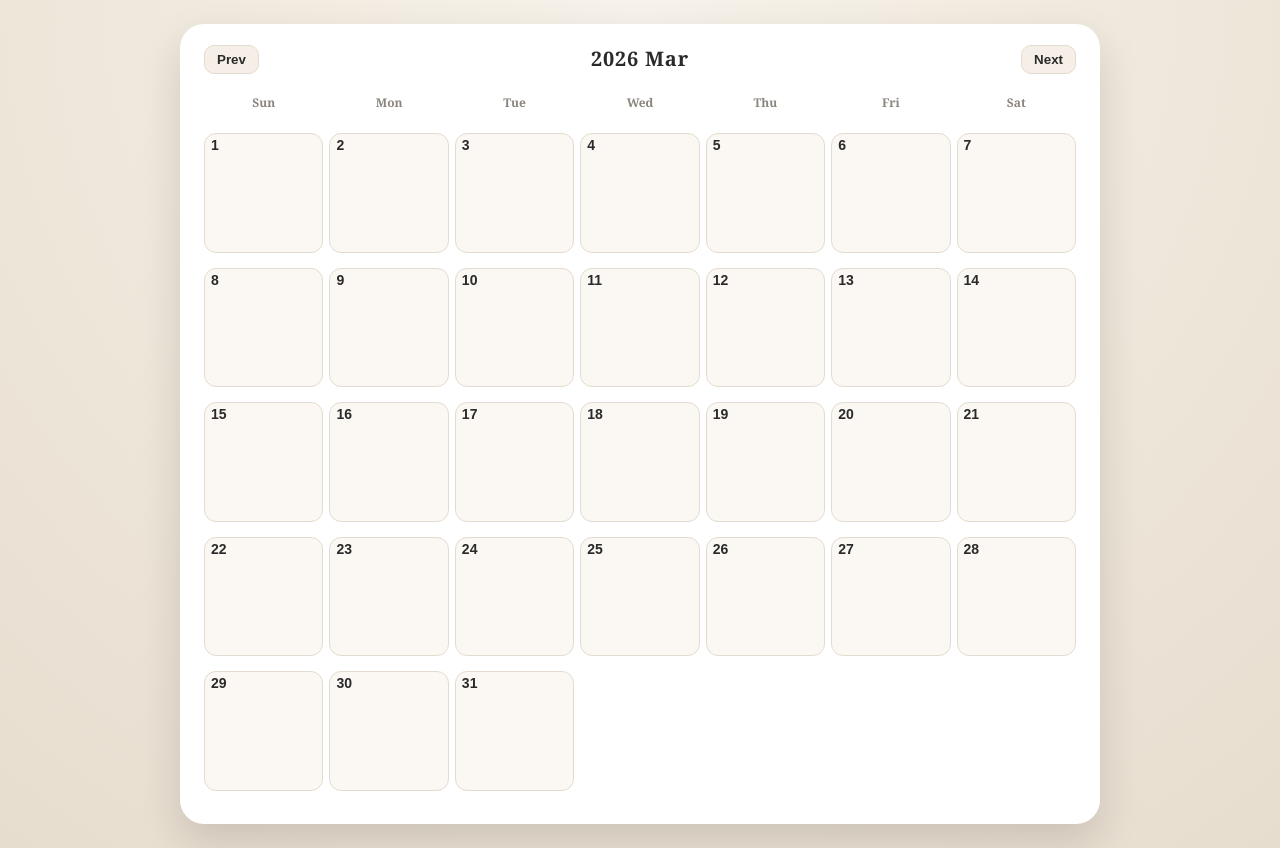
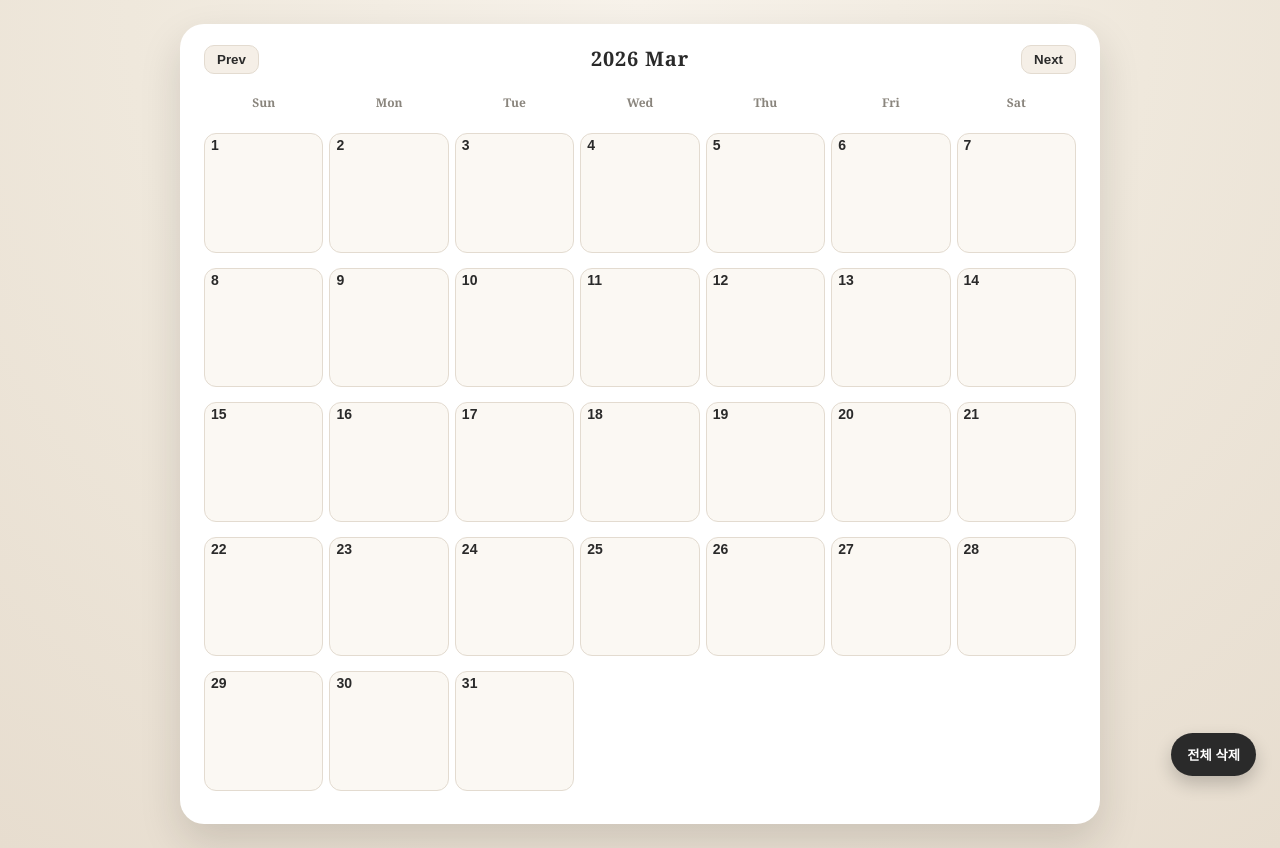
Before and after one commit to yerimkang96/test1, a React (Vite) app: page / in a window 1280 px wide. Built offline with nearby package versions, Linux system fonts and the light colour scheme.

Commit message:
Add delete all and long-press delete

```diff
--- a/src/App.css
+++ b/src/App.css
@@ -132,6 +132,25 @@
   display: none;
 }
 
+.calendar__delete-all {
+  position: fixed;
+  right: 24px;
+  bottom: 24px;
+  z-index: 999;
+  border: none;
+  background: #2a2a2a;
+  color: #fff;
+  padding: 12px 16px;
+  border-radius: 999px;
+  font-weight: 600;
+  cursor: pointer;
+  box-shadow: 0 8px 18px rgba(0, 0, 0, 0.2);
+}
+
+.calendar__delete-all:hover {
+  background: #1f1f1f;
+}
+
 .modal {
   position: fixed;
   inset: 0;
--- a/src/App.tsx
+++ b/src/App.tsx
@@ -1,6 +1,6 @@
 import { useEffect, useMemo, useRef, useState } from 'react';
 import './App.css';
-import { getAllStamps, putStamp, type StampRecord } from './db';
+import { clearAllStamps, deleteStamp, getAllStamps, putStamp, type StampRecord } from './db';
 
 const WEEKDAYS = ['Sun', 'Mon', 'Tue', 'Wed', 'Thu', 'Fri', 'Sat'];
 const CROP_VIEWPORT_HEIGHT = 520;
@@ -159,6 +159,9 @@ export default function App() {
   const stamperRef = useRef<HTMLImageElement | null>(null);
   const photoRef = useRef<HTMLImageElement | null>(null);
   const dragRef = useRef<DragState | null>(null);
+  const longPressTimerRef = useRef<number | null>(null);
+  const longPressStartRef = useRef<{ x: number; y: number } | null>(null);
+  const didLongPressRef = useRef(false);
 
   useEffect(() => {
     let isMounted = true;
@@ -414,6 +417,68 @@ export default function App() {
     }
   };
 
+  const handleDeleteAll = async () => {
+    const ok = window.confirm('모든 사진을 삭제할까요? 되돌릴 수 없습니다.');
+    if (!ok) return;
+    await clearAllStamps();
+    setStampsByDate((prev) => {
+      Object.values(prev).forEach((entry) => URL.revokeObjectURL(entry.url));
+      return {};
+    });
+    setBrokenStampKeys({});
+  };
+
+  const cancelLongPressTimer = () => {
+    if (longPressTimerRef.current !== null) {
+      window.clearTimeout(longPressTimerRef.current);
+      longPressTimerRef.current = null;
+    }
+  };
+
+  const startLongPress = (event: React.PointerEvent<HTMLButtonElement>, dateKey: string, hasStamp: boolean) => {
+    didLongPressRef.current = false;
+    longPressStartRef.current = { x: event.clientX, y: event.clientY };
+    event.currentTarget.setPointerCapture(event.pointerId);
+    cancelLongPressTimer();
+    longPressTimerRef.current = window.setTimeout(async () => {
+      didLongPressRef.current = true;
+      if (!hasStamp) return;
+      const ok = window.confirm('이 날짜의 사진을 삭제할까요?');
+      if (!ok) return;
+      await deleteStamp(dateKey);
+      setStampsByDate((prev) => {
+        const existing = prev[dateKey];
+        if (existing) {
+          URL.revokeObjectURL(existing.url);
+        }
+        const next = { ...prev };
+        delete next[dateKey];
+        return next;
+      });
+      setBrokenStampKeys((prev) => {
+        if (!prev[dateKey]) return prev;
+        const next = { ...prev };
+        delete next[dateKey];
+        return next;
+      });
+    }, 450);
+  };
+
+  const handleLongPressMove = (event: React.PointerEvent<HTMLButtonElement>) => {
+    if (!longPressStartRef.current) return;
+    const dx = event.clientX - longPressStartRef.current.x;
+    const dy = event.clientY - longPressStartRef.current.y;
+    if (Math.hypot(dx, dy) > 8) {
+      cancelLongPressTimer();
+    }
+  };
+
+  const endLongPress = (event: React.PointerEvent<HTMLButtonElement>) => {
+    cancelLongPressTimer();
+    longPressStartRef.current = null;
+    event.currentTarget.releasePointerCapture(event.pointerId);
+  };
+
   return (
     <div className="calendar">
       <header className="calendar__header">
@@ -462,7 +527,15 @@ export default function App() {
               key={dateKey}
               type="button"
               className={`calendar__cell${isSelected ? ' calendar__cell--selected' : ''}`}
+              onPointerDown={(event) => startLongPress(event, dateKey, canRenderStamp)}
+              onPointerMove={handleLongPressMove}
+              onPointerUp={endLongPress}
+              onPointerCancel={endLongPress}
               onClick={() => {
+                if (didLongPressRef.current) {
+                  didLongPressRef.current = false;
+                  return;
+                }
                 setSelectedDateKey(dateKey);
                 console.log(dateKey);
                 openPickerForDate(dateKey);
@@ -539,6 +612,10 @@ export default function App() {
           </div>
         </div>
       ) : null}
+
+      <button className="calendar__delete-all" type="button" onClick={handleDeleteAll}>
+        전체 삭제
+      </button>
     </div>
   );
 }
--- a/src/db.ts
+++ b/src/db.ts
@@ -39,3 +39,8 @@ export async function deleteStamp(dateKey: string): Promise<void> {
   const db = await getDb();
   await db.delete(STORE_NAME, dateKey);
 }
+
+export async function clearAllStamps(): Promise<void> {
+  const db = await getDb();
+  await db.clear(STORE_NAME);
+}
```
